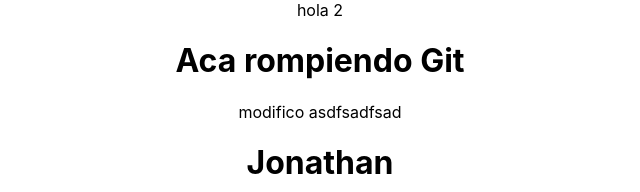
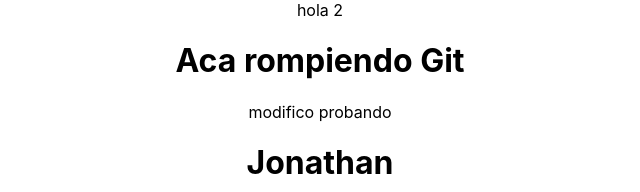
Before and after one commit to jonathanh21/mist-ap, a React (Create React App) app: page / in a window 1280 px wide. Shown: the top 192 px of the page, without its empty margins (320-960 px from the left). Built offline with nearby package versions, Linux system fonts and the light colour scheme.

Commit message:
modifico probando.ts

```diff
--- a/src/components/Probando.tsx
+++ b/src/components/Probando.tsx
@@ -1,7 +1,7 @@
 import React from 'react';
 
 function Probando() {
-  return <div>modifico asdfsadfsad</div>;
+  return <div>modifico probando</div>;
 }
 
 export default Probando;
```
